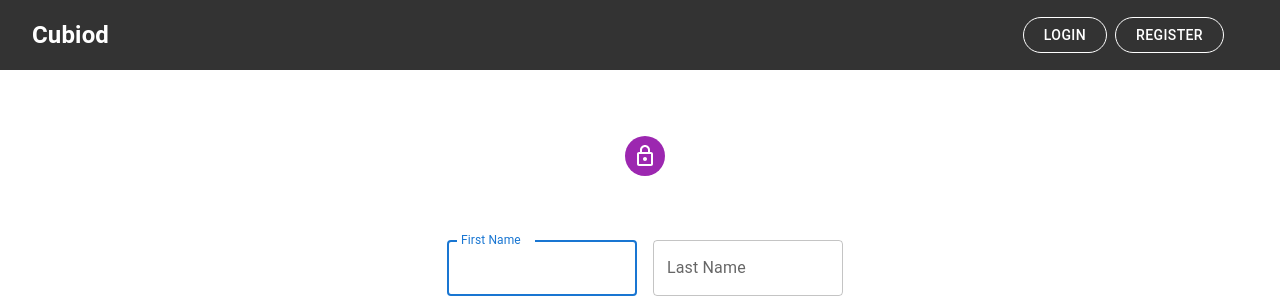
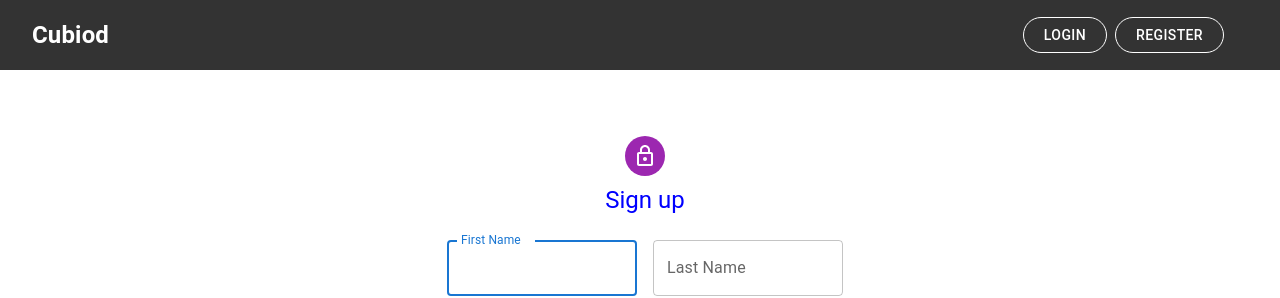
Before and after one commit to Mickabtech/cuboid, a React (Vite) app in the folder frontend/: page /register in a window 1280 px wide. Shown: the top 298 px of the page. Built offline with nearby package versions, Linux system fonts and the light colour scheme; no server answers; a web font is replaced by a local one.

Commit message:
color updated

```diff
--- a/frontend/src/pages/Login.jsx
+++ b/frontend/src/pages/Login.jsx
@@ -13,6 +13,7 @@ import LockOutlinedIcon from "@mui/icons-material/LockOutlined";
 import Typography from "@mui/material/Typography";
 import Container from "@mui/material/Container";
 import { useSnackbar } from 'notistack';
+import { blue } from "@mui/material/colors";
 
 function Copyright(props) {
   return (
@@ -58,7 +59,7 @@ const Login = () => {
           <Avatar sx={{ m: 1, bgcolor: "secondary.main" }}>
             <LockOutlinedIcon />
           </Avatar>
-          <Typography component="h1" variant="h5">
+          <Typography component="h1" variant="h5" color={"blue"}>
             Sign in
           </Typography>
           <Box component="form" onSubmit={loginUser} noValidate sx={{ mt: 1 }}>
--- a/frontend/src/pages/Register.jsx
+++ b/frontend/src/pages/Register.jsx
@@ -58,7 +58,7 @@ const Register = () => {
           <Avatar sx={{ m: 1, bgcolor: "secondary.main" }}>
             <LockOutlinedIcon />
           </Avatar>
-          <Typography component="h1" variant="h5">
+          <Typography component="h1" variant="h5" color={"blue"}>
             Sign up
           </Typography>
           <Box
```
